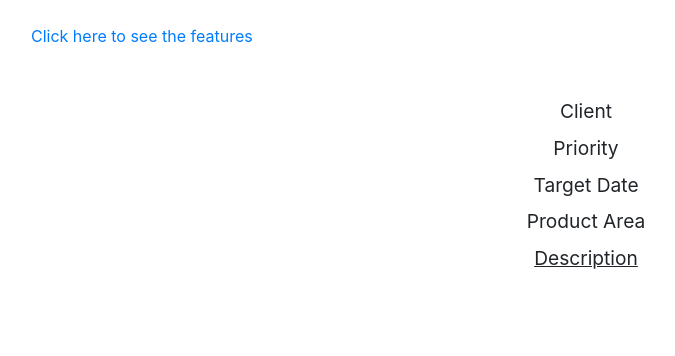
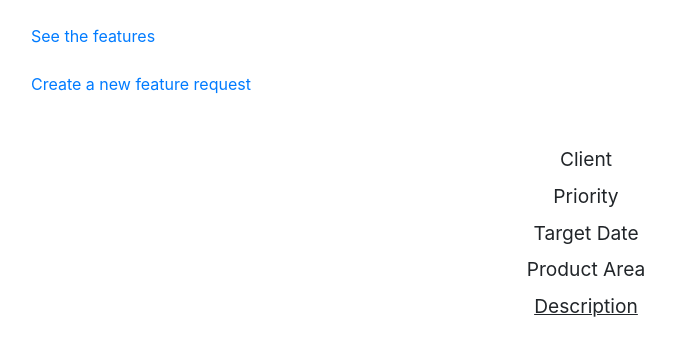
Before and after one commit to brucev3/feature-request, a Flask app: template my_app/templates/feature.html in a window 1280 px wide. Shown: the part 106-462 px from the top of the page, without its empty margins (54-729 px from the left). Run offline with Flask 2, Linux system fonts and the light colour scheme; the template is opened without the code that fills it, so the values that code supplies are empty; some libraries are stand-ins or nearby versions.

Commit message:
make some templates a little nicer

```diff
--- a/my_app/templates/feature-create.html
+++ b/my_app/templates/feature-create.html
@@ -2,7 +2,7 @@
 
 {% block container %}
   <a href="{{ url_for('features.features') }}" id="features_link">
-      Click here to see the features
+      See the features
   </a>
   <div class="top-pad">
     <form method="POST"
--- a/my_app/templates/feature.html
+++ b/my_app/templates/feature.html
@@ -2,7 +2,11 @@
 
 {% block container %}
   <a href="{{ url_for('features.features') }}" id="features_link">
-      Click here to see the features
+      See the features
+  </a>
+    <br><br>
+  <a href="{{ url_for('features.create_feature') }}">
+      Create a new feature request
   </a>
   <div class="top-pad">
     <h1><small></small>{{ feature.title }}</h1>
--- a/my_app/templates/home.html
+++ b/my_app/templates/home.html
@@ -9,7 +9,7 @@
       </div>
     </br>
   <a href="{{ url_for('features.features') }}" id="features_link">
-      Click here to see the features
+      See the features
   </a>
 {% endblock %}
 
```
